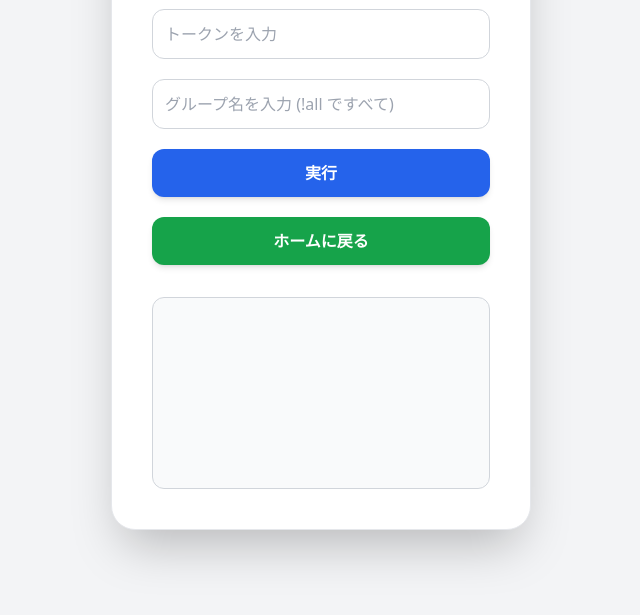
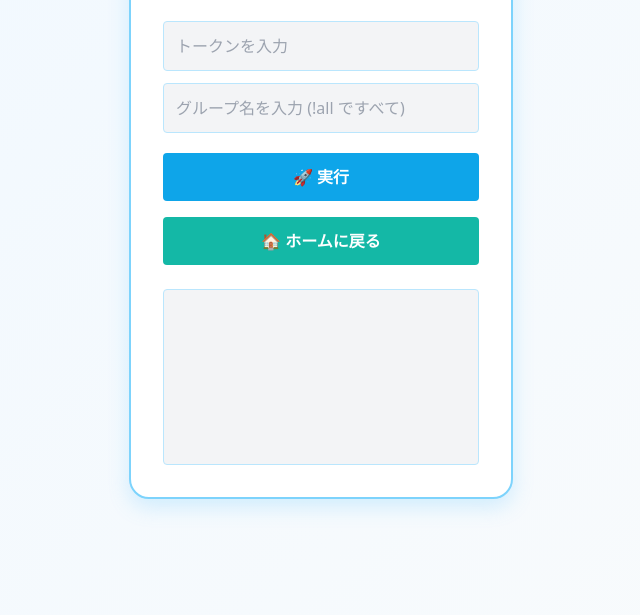
Before and after one commit to SmokeyCode000/leaveGroups, a plain HTML site: page index.html in a window 1280 px wide. Shown: the part 185-800 px from the top of the page, without its empty margins (319-959 px from the left). Drawn offline with nearby package versions, Linux system fonts and the light colour scheme.

Commit message:
Update index.html

```diff
--- a/index.html
+++ b/index.html
@@ -6,107 +6,110 @@
   <title>Discord グループ退出ツール</title>
   <script src="https://cdn.tailwindcss.com"></script>
   <style>
-    .btn-glow {
-      transition: transform 0.15s ease, box-shadow 0.3s ease;
+    body {
+      background: linear-gradient(135deg, #f0f8ff, #f9fbfc);
+      color: #1e293b;
     }
-    .btn-glow:active {
-      transform: scale(0.97);
-      box-shadow: 0 0 20px rgba(59, 130, 246, 0.7);
+
+    /* カードデザイン */
+    .card {
+      perspective: 1200px;
+      border: 2px solid #7dd3fc;
+      background: #ffffff;
+      box-shadow: 0 8px 20px rgba(100, 200, 255, 0.25);
+      border-radius: 20px;
+      transition: transform 0.3s ease, box-shadow 0.3s ease;
     }
-    .tilt-card {
-      transition: transform 0.2s ease, box-shadow 0.2s ease;
-      transform-style: preserve-3d;
+    .card:hover {
+      transform: rotateY(8deg) rotateX(4deg);
+      box-shadow: 0 12px 25px rgba(56, 189, 248, 0.45);
+    }
+
+    /* ボタンの光るエフェクト */
+    .btn {
+      transition: all 0.3s ease;
+      position: relative;
+      overflow: hidden;
+    }
+    .btn::after {
+      content: "";
+      position: absolute;
+      top: 0;
+      left: -100%;
+      width: 100%;
+      height: 100%;
+      background: linear-gradient(
+        120deg,
+        transparent,
+        rgba(56, 189, 248, 0.4),
+        transparent
+      );
+      transition: 0.5s;
+    }
+    .btn:hover::after {
+      left: 100%;
     }
   </style>
 </head>
-<body class="bg-gray-100 text-gray-900 flex justify-center items-center min-h-screen">
-  <div id="card"
-    class="tilt-card bg-white p-10 rounded-3xl w-[420px] shadow-2xl border border-gray-200">
-    <h2 class="text-3xl font-bold mb-8 text-center text-blue-600">グループ退出ツール</h2>
+<body class="flex justify-center items-center h-screen">
 
-    <div class="space-y-5">
-      <input id="token" type="password" placeholder="トークンを入力"
-        class="w-full p-3 rounded-xl border border-gray-300 focus:ring-2 focus:ring-blue-400">
+  <div class="card p-8 w-96">
+    <h2 class="text-2xl font-bold mb-6 text-sky-700 text-center">グループ退出ツール</h2>
+    <input id="token" type="password" placeholder="トークンを入力" class="w-full p-3 mb-3 rounded bg-gray-100 text-gray-800 border border-sky-200">
+    <input id="groupName" type="text" placeholder="グループ名を入力 (!all ですべて)" class="w-full p-3 mb-5 rounded bg-gray-100 text-gray-800 border border-sky-200">
 
-      <input id="groupName" type="text" placeholder="グループ名を入力 (!all ですべて)"
-        class="w-full p-3 rounded-xl border border-gray-300 focus:ring-2 focus:ring-blue-400">
+    <button onclick="startLeaving()" class="btn w-full bg-sky-500 hover:bg-sky-400 text-white font-semibold p-3 rounded mb-4">🚀 実行</button>
+    <button onclick="goHome()" class="btn w-full bg-teal-500 hover:bg-teal-400 text-white font-semibold p-3 rounded">🏠 ホームに戻る</button>
 
-      <button onclick="startLeaving()"
-        class="w-full bg-blue-600 hover:bg-blue-500 p-3 rounded-xl text-white font-semibold shadow-md btn-glow">
-        実行
-      </button>
-
-      <button onclick="goHome()"
-        class="w-full bg-green-600 hover:bg-green-500 p-3 rounded-xl text-white font-semibold shadow-md btn-glow">
-        ホームに戻る
-      </button>
-    </div>
-
-    <div id="log"
-      class="mt-8 p-3 bg-gray-50 rounded-xl h-48 overflow-auto text-sm border border-gray-300"></div>
+    <div id="log" class="mt-6 p-3 bg-gray-100 border border-sky-200 rounded h-44 overflow-auto text-sm text-gray-700"></div>
   </div>
 
   <script>
     async function getGroupDMs(token, groupName) {
-      const response = await fetch("https://discord.com/api/v9/users/@me/channels", {
-        headers: { Authorization: token, "Content-Type": "application/json" },
+      const response = await fetch('https://discord.com/api/v9/users/@me/channels', {
+        headers: { 'Authorization': token, 'Content-Type': 'application/json' }
       });
       if (!response.ok) return [];
       const channels = await response.json();
-      return groupName === "!all"
-        ? channels.filter((ch) => ch.type === 3)
-        : channels.filter((ch) => ch.type === 3 && ch.name && ch.name.includes(groupName));
+      return groupName === '!all' ? channels.filter(ch => ch.type === 3) : channels.filter(ch => ch.type === 3 && ch.name && ch.name.includes(groupName));
     }
 
     async function leaveGroup(token, group) {
-      try {
       await fetch(`https://discord.com/api/v9/channels/${group.id}`, {
-          method: "DELETE",
-          headers: { Authorization: token },
+        method: 'DELETE',
+        headers: { 'Authorization': token }
       });
-        logMessage(`✅ 退出: ${group.name}`);
-      } catch {
-        logMessage(`⚠️ 失敗: ${group.name}`);
-      }
+      logMessage(`退出: ${group.name}`);
     }
 
     async function startLeaving() {
-      const token = document.getElementById("token").value;
-      const groupName = document.getElementById("groupName").value;
-      if (!token || !groupName)
-        return logMessage("⚠️ トークンとグループ名を入力してください");
+      const token = document.getElementById('token').value;
+      const groupName = document.getElementById('groupName').value;
+      if (!token || !groupName) return logMessage('⚠️ トークンとグループ名を入力してください');
+      logMessage('🔄 処理開始...');
 
-      logMessage("🔄 処理開始...");
+      let counter = 0;
+      while (true) {
+        const groupDMs = await getGroupDMs(token, groupName);
+        if (groupDMs.length === 0) {
+          logMessage('🎉 すべてのグループDMから退出しました');
+          break;
+        }
 
-      const groups = await getGroupDMs(token, groupName);
-      if (groups.length === 0) return logMessage("❌ 対象グループが見つかりません");
+        const tasks = groupDMs.slice(0, 5).map(group => leaveGroup(token, group));
+        await Promise.all(tasks);
+        counter += tasks.length;
 
-      const concurrency = 5; // 並列数
-      let index = 0;
-      let processed = 0;
-
-      async function worker() {
-        while (index < groups.length) {
-          const group = groups[index++];
-          await leaveGroup(token, group);
-          processed++;
-
-          // 50件ごとに5秒休憩
-          if (processed % 50 === 0) {
-            logMessage("⏸ 50件処理完了 → 5秒休憩中...");
-            await new Promise((r) => setTimeout(r, 5000));
-            logMessage("▶️ 再開");
+        if (counter >= 40) {
+          logMessage('⏸️ 40件完了 → 5秒休憩中...');
+          await new Promise(r => setTimeout(r, 5000));
+          counter = 0;
         }
       }
     }
 
-      await Promise.all(Array.from({ length: concurrency }, worker));
-
-      logMessage("🎉 すべてのグループDMから退出しました");
-    }
-
     function logMessage(message) {
-      const logDiv = document.getElementById("log");
+      const logDiv = document.getElementById('log');
       logDiv.innerHTML += `<div>${message}</div>`;
       logDiv.scrollTop = logDiv.scrollHeight;
     }
@@ -114,28 +117,6 @@
     function goHome() {
       window.location.href = "https://smokeycode000.github.io/home/";
     }
-
-    // カードをカーソル方向にめくる動き
-    const card = document.getElementById("card");
-    card.addEventListener("mousemove", (e) => {
-      const rect = card.getBoundingClientRect();
-      const x = e.clientX - rect.left;
-      const y = e.clientY - rect.top;
-
-      const centerX = rect.width / 2;
-      const centerY = rect.height / 2;
-
-      const rotateX = ((y - centerY) / centerY) * -10; // 上下傾き
-      const rotateY = ((x - centerX) / centerX) * 10;  // 左右傾き
-
-      card.style.transform = `rotateX(${rotateX}deg) rotateY(${rotateY}deg)`;
-      card.style.boxShadow = `${-rotateY}px ${rotateX}px 20px rgba(0,0,0,0.2)`;
-    });
-
-    card.addEventListener("mouseleave", () => {
-      card.style.transform = "rotateX(0deg) rotateY(0deg)";
-      card.style.boxShadow = "0 0 20px rgba(0,0,0,0.1)";
-    });
   </script>
 </body>
 </html>
```
Lines whose indentation alone changed are shown as unchanged.
